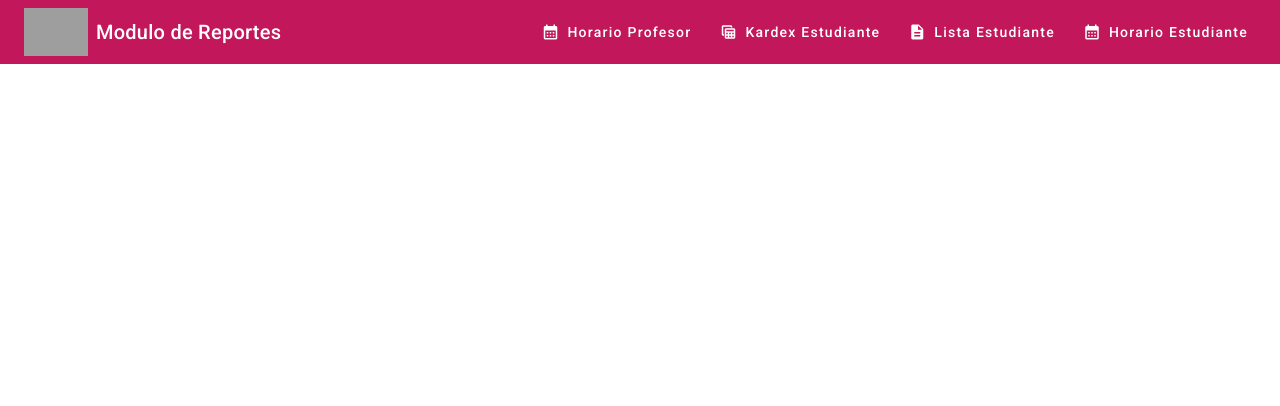
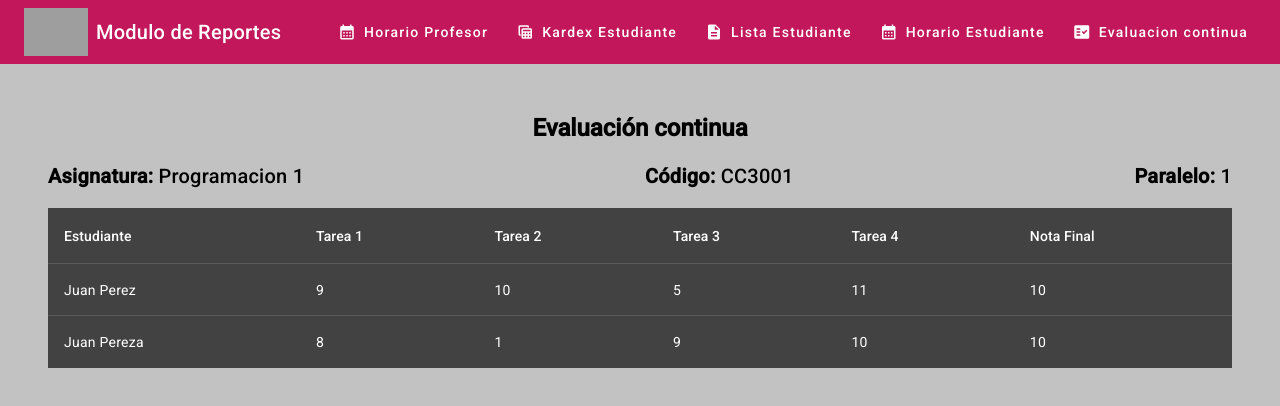
Before and after one commit to RadoV18/ucb-acad-soft, an Angular app in the folder frontend/: page /profesor/evaluacion-continua in a window 1280 px wide. Before the commit this address led to /. Shown: the top 406 px of the page. Built offline with nearby package versions, Linux system fonts and the light colour scheme; grey boxes are pictures that could not be loaded.

Commit message:
Adding evaluation generation page

```diff
--- a/frontend/src/app/app-routing.module.ts
+++ b/frontend/src/app/app-routing.module.ts
@@ -4,9 +4,11 @@ import { ProfessorScheduleComponent } from './pages/professor-schedule/professor
 import { StudentScheduleComponent } from './pages/student-schedule/student-schedule.component';
 import { StudentListComponent } from './pages/student-list/student-list.component';
 import { StudentKardexComponent } from './pages/student-kardex/student-kardex.component';
+import { ContinuousEvaluationComponent } from './pages/continuous-evaluation/continuous-evaluation.component';
 
 const routes: Routes = [
   { path: 'professor/schedule', component: ProfessorScheduleComponent },
+  { path: 'profesor/evaluacion-continua', component: ContinuousEvaluationComponent },
   { path: 'student/schedule', component: StudentScheduleComponent },
   { path: 'student/list', component: StudentListComponent },
   { path: 'student/kardex', component: StudentKardexComponent },
--- a/frontend/src/app/app.module.ts
+++ b/frontend/src/app/app.module.ts
@@ -17,6 +17,7 @@ import { StudentKardexComponent } from './pages/student-kardex/student-kardex.co
 import { ScheduleComponent } from './components/schedule/schedule.component';
 import { ScheduleDayComponent } from './components/schedule/schedule-day/schedule-day.component';
 import { ClassItemComponent } from './components/schedule/class-item/class-item.component';
+import { ContinuousEvaluationComponent } from './pages/continuous-evaluation/continuous-evaluation.component';
 
 @NgModule({
   declarations: [
@@ -28,7 +29,8 @@ import { ClassItemComponent } from './components/schedule/class-item/class-item.
     StudentKardexComponent,
     ScheduleComponent,
     ScheduleDayComponent,
-    ClassItemComponent
+    ClassItemComponent,
+    ContinuousEvaluationComponent
   ],
   imports: [
     BrowserModule,
--- a/frontend/src/app/components/navbar/navbar.component.html
+++ b/frontend/src/app/components/navbar/navbar.component.html
@@ -21,5 +21,9 @@
             <mat-icon>calendar_month</mat-icon>
             Horario Estudiante
         </a>
+        <a routerLink="/profesor/evaluacion-continua" mat-button class="navbar-option">
+            <mat-icon>fact_check</mat-icon>
+            Evaluacion continua
+        </a>
     </mat-toolbar-row>
 </mat-toolbar>
--- a/frontend/src/app/interfaces/interfaces.ts
+++ b/frontend/src/app/interfaces/interfaces.ts
@@ -22,3 +22,15 @@ export interface Subject {
     parallel: string
     classes: ClassInfo[]
 }
+
+
+export interface ContinuousEvaluation {
+    name : string
+    grade : number
+}
+
+export interface StudentContinuousEvaluation {
+    name: string
+    continuousEvaluation: ContinuousEvaluation[]
+    finalGrade: number
+}
--- /dev/null
+++ b/frontend/src/app/pages/continuous-evaluation/continuous-evaluation.component.html
@@ -0,0 +1,32 @@
+<div class="main-container">
+
+    <h1><strong>Evaluación continua</strong></h1>
+
+    <div class="subject-info">
+        <h2><strong>Asignatura:</strong> {{subject.name}} </h2>
+        <h2><strong>Código:</strong> {{subject.code}} </h2>
+        <h2><strong>Paralelo:</strong> {{subject.parallel}} </h2>
+    </div>
+
+    <table mat-table [dataSource]="evaluations">
+        <ng-container matColumnDef="name">
+            <th mat-header-cell *matHeaderCellDef> Estudiante </th>
+            <td mat-cell *matCellDef="let user"> {{user.name}} </td>
+        </ng-container>
+
+        <ng-container matColumnDef="finalGrade">
+            <th mat-header-cell *matHeaderCellDef> Nota Final </th>
+            <td mat-cell *matCellDef="let user"> {{user.finalGrade}} </td>
+        </ng-container>
+
+        <!-- Add columns for all the values in task columns with a value 1 -->
+        <ng-container *ngFor="let task of tasksColumns" [matColumnDef]="task">
+            <th mat-header-cell *matHeaderCellDef> {{task}} </th>
+            <td mat-cell *matCellDef="let user"> {{ getTaskGrade(user, task) }} </td>
+        </ng-container>
+        <!-- End of added code -->
+
+        <tr mat-header-row *matHeaderRowDef="displayedColumns"></tr>
+        <tr mat-row *matRowDef="let row; columns: displayedColumns;"></tr>
+    </table>
+</div>
--- /dev/null
+++ b/frontend/src/app/pages/continuous-evaluation/continuous-evaluation.component.sass
@@ -0,0 +1,15 @@
+.main-container
+    width: 100%
+    height: 93%
+    display: flex
+    flex-direction: column
+    align-items: center
+    background-color: #c2c2c2
+    padding: 3rem
+    box-sizing: border-box
+
+.subject-info
+    display: flex
+    width: 100%
+    justify-content: space-between
+    padding: 1rem
--- /dev/null
+++ b/frontend/src/app/pages/continuous-evaluation/continuous-evaluation.component.ts
@@ -0,0 +1,90 @@
+import { Component } from '@angular/core';
+import { StudentContinuousEvaluation, Subject } from 'src/app/interfaces/interfaces';
+
+@Component({
+  selector: 'app-continuous-evaluation',
+  templateUrl: './continuous-evaluation.component.html',
+  styleUrls: ['./continuous-evaluation.component.sass']
+})
+export class ContinuousEvaluationComponent {
+
+  evaluations : StudentContinuousEvaluation[] = [
+    {
+      name : "Juan Perez",
+      continuousEvaluation : [
+        {
+          name : "Tarea 1",
+          grade : 9
+        },
+        {
+          name : "Tarea 2",
+          grade : 10
+        },
+        {
+          name : "Tarea 3",
+          grade : 5
+        },
+        {
+          name : "Tarea 4",
+          grade : 11
+        }],
+      finalGrade : 10
+    },
+    {
+      name : "Juan Pereza",
+      continuousEvaluation : [
+        {
+          name : "Tarea 1",
+          grade : 8
+        },
+        {
+          name : "Tarea 2",
+          grade : 1
+        },
+        {
+          name : "Tarea 3",
+          grade : 9
+        },
+        {
+          name : "Tarea 4",
+          grade : 10
+        }],
+      finalGrade : 10
+    }
+  ]
+
+  displayedColumns: string[] = [];
+  tasksColumns: string[] = [];
+
+  subject : Subject;
+
+  getTaskGrade (student : StudentContinuousEvaluation, taskName : string) {
+    const evaluation = student.continuousEvaluation.find(evaluation => evaluation.name === taskName);
+
+    if (evaluation !== undefined)
+      return evaluation.grade;
+
+    return 0;
+  }
+
+  constructor() {
+    this.subject = {
+      name: "Programacion 1",
+      code: "CC3001",
+      instructor: "Juan Perez",
+      parallel: "1",
+      classes: []
+    }
+
+    this.displayedColumns.push('name');
+
+    if (this.evaluations.length > 0) {
+      for (let i = 0; i < this.evaluations[0].continuousEvaluation.length; i++) {
+        this.tasksColumns.push(this.evaluations[0].continuousEvaluation[i].name);
+        this.displayedColumns.push(this.evaluations[0].continuousEvaluation[i].name);
+      }
+    }
+
+    this.displayedColumns.push('finalGrade');
+  }
+}
```
Also changed, not shown: 1 other file (tests, documents, lock files or other folders).
